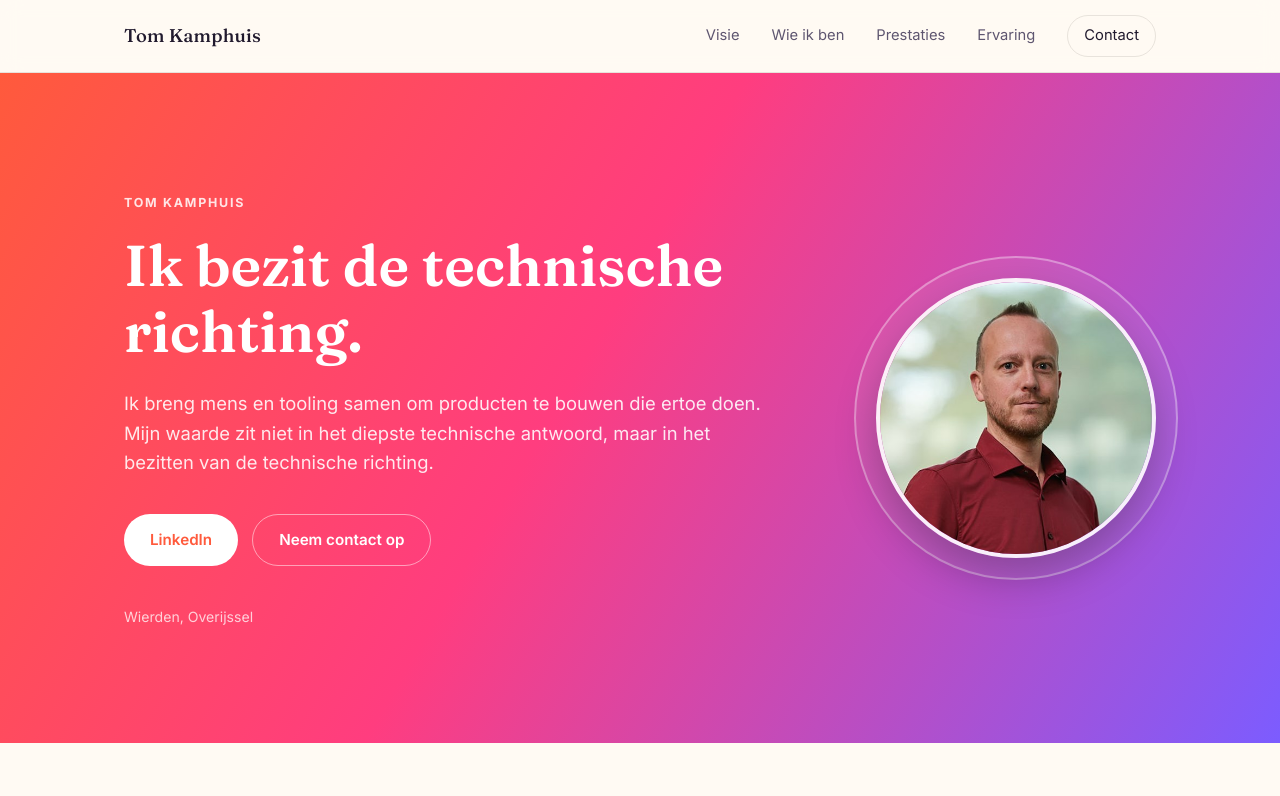
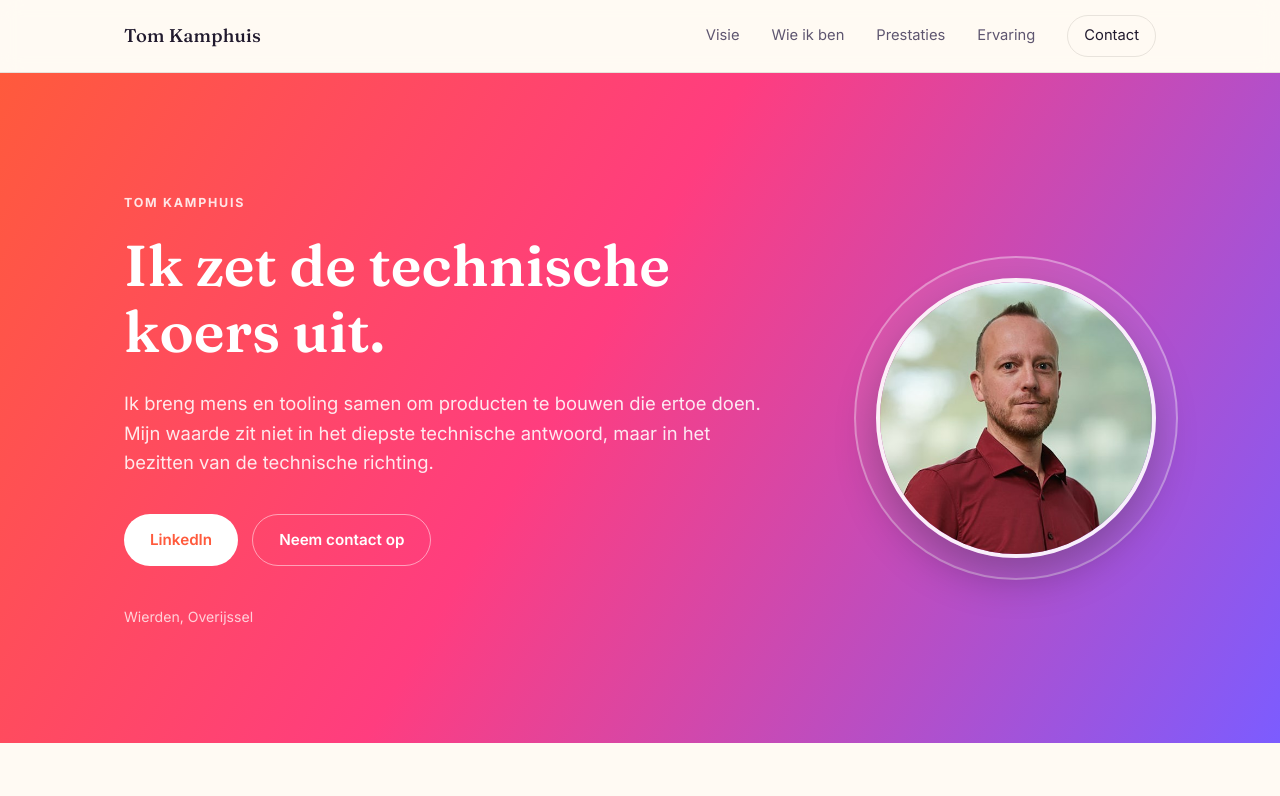
Before and after one commit to tomkamphuis/tomkamphuis-site, a plain HTML site: page index.html in a window 1280 px wide. Shown: the top 796 px of the page. Drawn offline with Linux system fonts and the light colour scheme.

Commit message:
Wijzig hero-koptekst naar 'Ik zet de technische koers uit.'
Co-Authored-By: Claude Opus 5.5 <noreply@anthropic.com>
Claude-Session: https://claude.ai/code/session_01SMJ4yy49WB8om3QX7sH6Wh

```diff
--- a/index.html
+++ b/index.html
@@ -78,7 +78,7 @@
     <div class="wrap hero-inner">
       <div class="hero-text">
         <p class="eyebrow">Tom Kamphuis</p>
-        <h1>Ik bezit de technische richting.</h1>
+        <h1>Ik zet de technische koers uit.</h1>
         <p class="hero-lead">
           Ik breng mens en tooling samen om producten te bouwen die ertoe doen. Mijn waarde zit niet in het
           diepste technische antwoord, maar in het bezitten van de technische richting.
```
